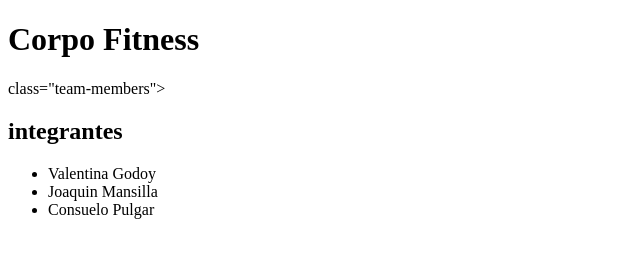
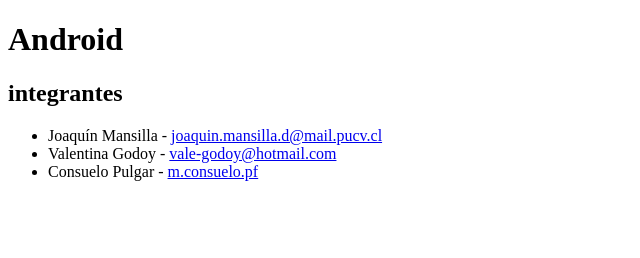
Before and after one commit to ead-codigo-2020/tarea-1-html-valentinagodoypinto, a plain HTML site: page index.html in a window 1280 px wide. Shown: the whole page, without its empty margins (0-640 px from the left). Drawn offline with Linux system fonts and the light colour scheme.

Commit message:
Update index.html

```diff
--- a/index.html
+++ b/index.html
@@ -6,15 +6,15 @@
     <title>Android</title>
 </head>
 <body>
-	<h1>Corpo Fitness</h1>
-	<section> class="team-members">
+    <h1>Android</h1>
+    <section class="team-members">
         <h2>integrantes</h2>
         <ul>
-			<li>Valentina Godoy</li>
-			<li>Joaquin Mansilla</li>
-			<li>Consuelo Pulgar</li>
-		<ul>
+            <li>Joaquín Mansilla - <a href="mailto:joaquin.mansilla.d@mail.pucv.cl">joaquin.mansilla.d@mail.pucv.cl</a></li>
+            <li>Valentina Godoy - <a href="mailto:vale-godoy@hotmail.com">vale-godoy@hotmail.com</a></li>
+            <li>Consuelo Pulgar - <a href="mailto:m.consuelo.pf">m.consuelo.pf</a></li>
+       </ul>
     </section>
-
 </body>
 </html>
+</html>
```
Lines whose indentation alone changed are shown as unchanged.
